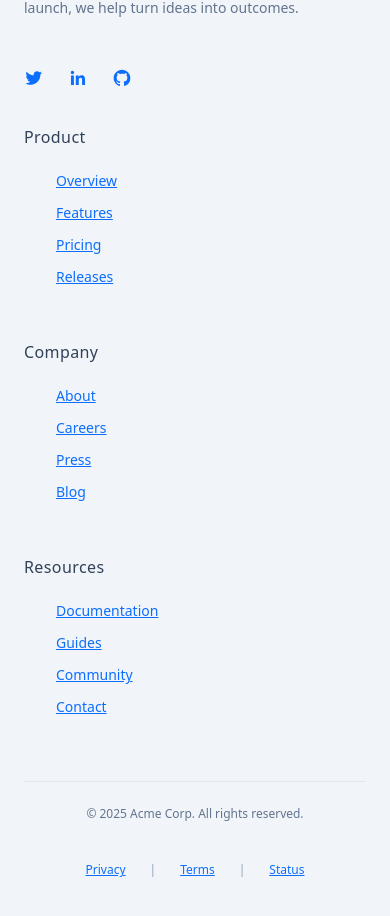
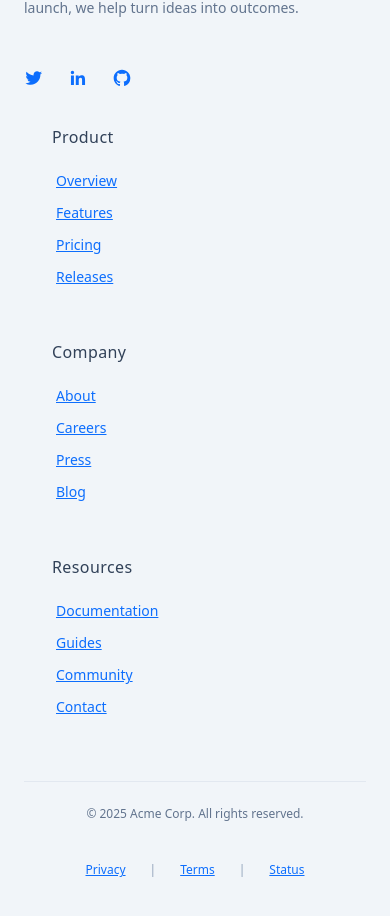
Before and after one commit to SouvikMukherjee199/Client-side-routing, a React (Vite) app: page / in a window 390 px wide. Shown: the part 3180-4096 px from the top of the page. Built offline with nearby package versions, Linux system fonts and the light colour scheme.

Commit message:
Footer responsiveness added

```diff
--- a/src/components/Footer.jsx
+++ b/src/components/Footer.jsx
@@ -39,8 +39,8 @@ const Footer = ({ theme = 'light' }) => {
 
           {/* Product */}
           <div>
-            <h6 className="text-sm font-semibold tracking-wide text-slate-900 dark:text-white">Product</h6>
-            <ul className="mt-4 space-y-3 text-sm">
+            <h6 className="text-sm ml-7 font-semibold tracking-wide text-slate-900 dark:text-white">Product</h6>
+            <ul className="mt-4 space-y-3  text-sm">
               <li><a href="javascript:void(0)" className="hover:text-slate-900 dark:hover:text-white">Overview</a></li>
               <li><a href="javascript:void(0)" className="hover:text-slate-900 dark:hover:text-white">Features</a></li>
               <li><a href="javascript:void(0)" className="hover:text-slate-900 dark:hover:text-white">Pricing</a></li>
@@ -50,7 +50,7 @@ const Footer = ({ theme = 'light' }) => {
 
           {/* Company */}
           <div>
-            <h6 className="text-sm font-semibold tracking-wide text-slate-900 dark:text-white">Company</h6>
+            <h6 className="text-sm ml-7 lg:ml-4 font-semibold tracking-wide text-slate-900 dark:text-white">Company</h6>
             <ul className="mt-4 space-y-3 text-sm">
               <li><a href="javascript:void(0)" className="hover:text-slate-900 dark:hover:text-white">About</a></li>
               <li><a href="javascript:void(0)" className="hover:text-slate-900 dark:hover:text-white">Careers</a></li>
@@ -61,7 +61,7 @@ const Footer = ({ theme = 'light' }) => {
 
           {/* Resources */}
           <div>
-            <h6 className="text-sm font-semibold tracking-wide text-slate-900 dark:text-white">Resources</h6>
+            <h6 className="text-sm ml-7 font-semibold tracking-wide text-slate-900 dark:text-white">Resources</h6>
             <ul className="mt-4 space-y-3 text-sm">
               <li><a href="javascript:void(0)" className="hover:text-slate-900 dark:hover:text-white">Documentation</a></li>
               <li><a href="javascript:void(0)" className="hover:text-slate-900 dark:hover:text-white">Guides</a></li>
```
